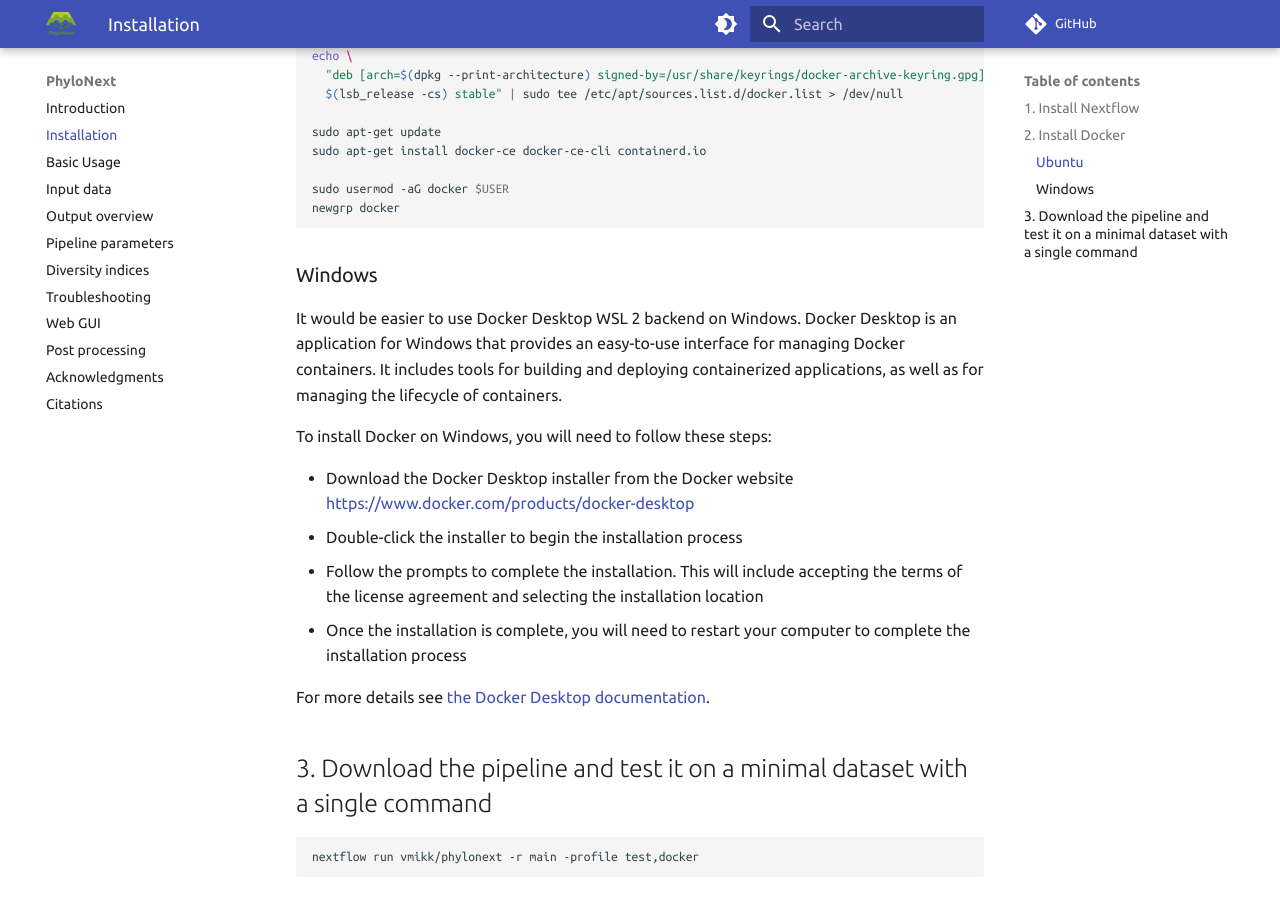
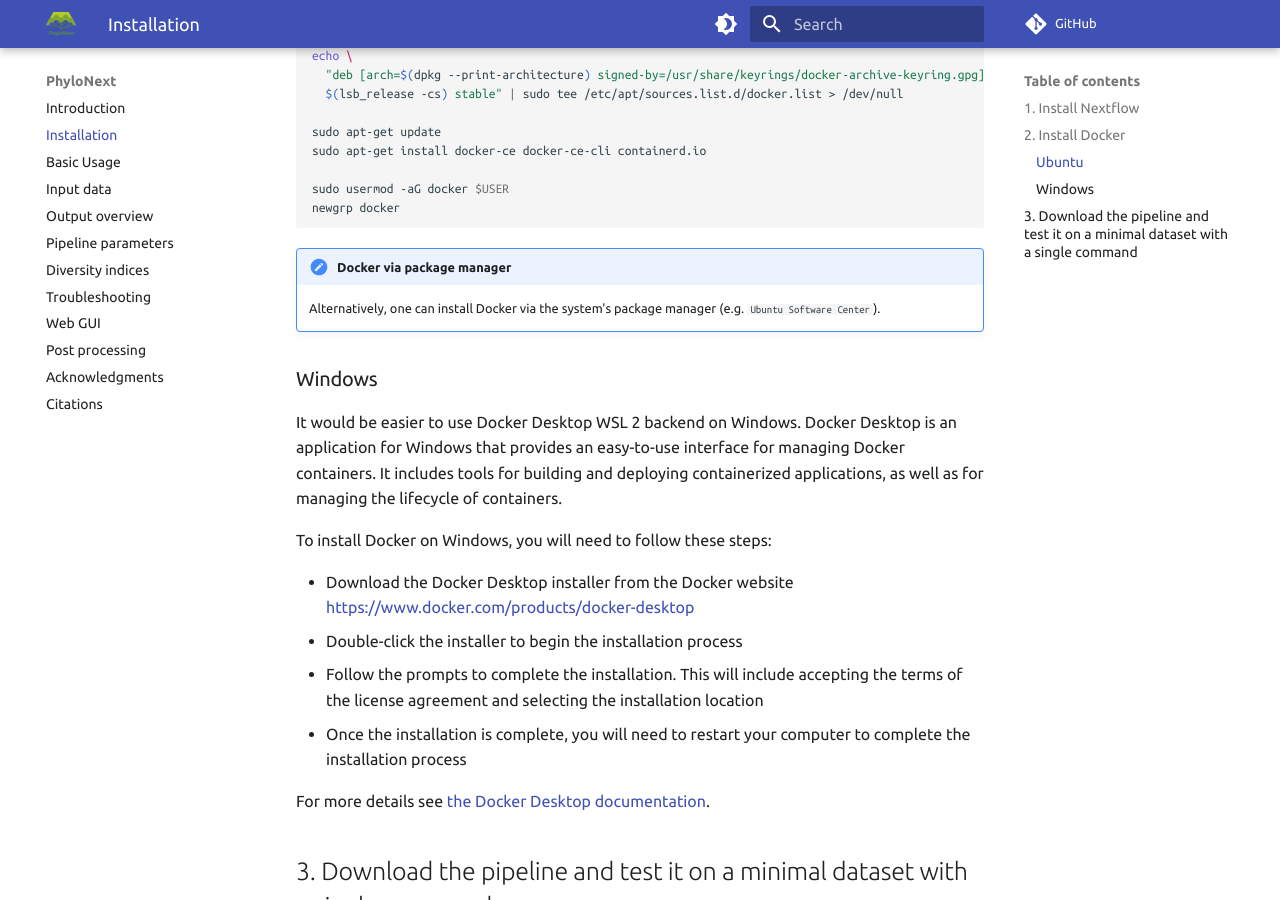
Before and after one commit to vmikk/phylonext_manual, an MkDocs documentation site: the page built from docs/installation.md, in a window 1280 px wide and 900 px high, scrolled down 1298 px. Built offline with MkDocs 1.6.1 and Material for MkDocs 9.7.7, drawn with Linux system fonts in a browser that asks for light colours; comment, search, counter and statistics services are not loaded.

Commit message:
docker note

````diff
--- a/docs/installation.md
+++ b/docs/installation.md
@@ -67,6 +67,10 @@ sudo usermod -aG docker $USER
 newgrp docker
 ```
 
+!!! note "Docker via package manager"
+    Alternatively, one can install Docker via the system's package manager (e.g. `Ubuntu Software Center`).
+
+
 ### Windows
 
 It would be easier to use Docker Desktop WSL 2 backend on Windows.
````
